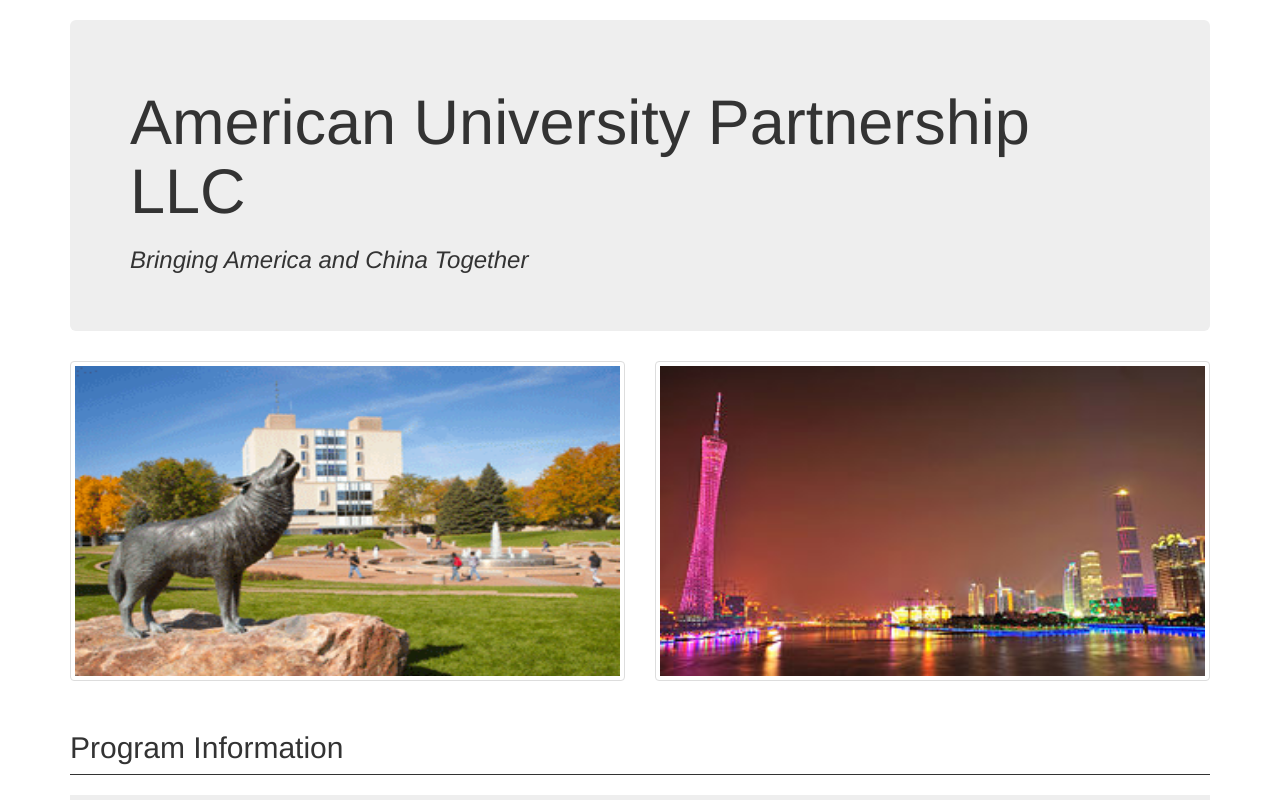
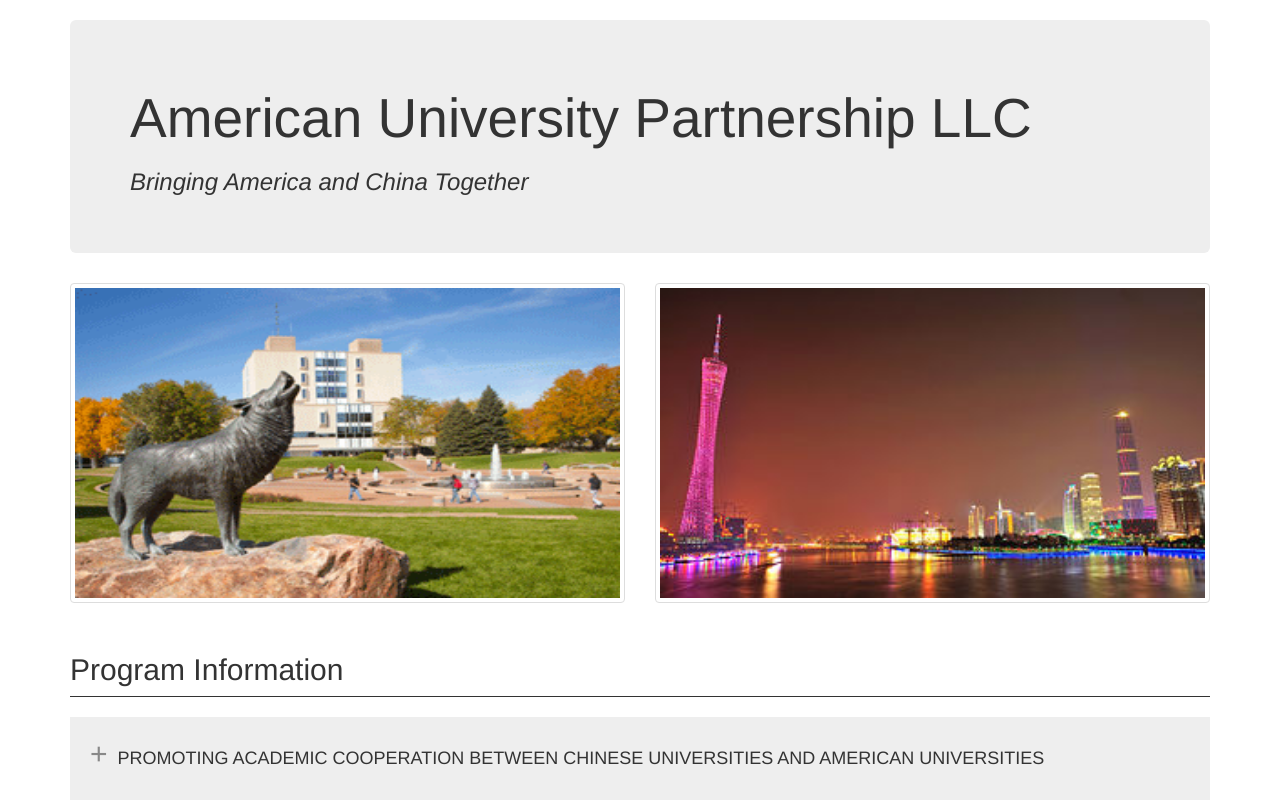
Before and after one commit to obfk/aup, a plain HTML site: page public/index.html in a window 1280 px wide. Shown: the top 800 px of the page. Drawn offline with Linux system fonts and the light colour scheme.

Commit message:
font size

```diff
--- a/public/css/main.css
+++ b/public/css/main.css
@@ -10,6 +10,10 @@ section h2 {
 
 #header .jumbotron {
   margin-top: 2rem;
+}
+
+#header h1 {
+  font-size: 55px;
 }
 
 #header img.img-header {
```
